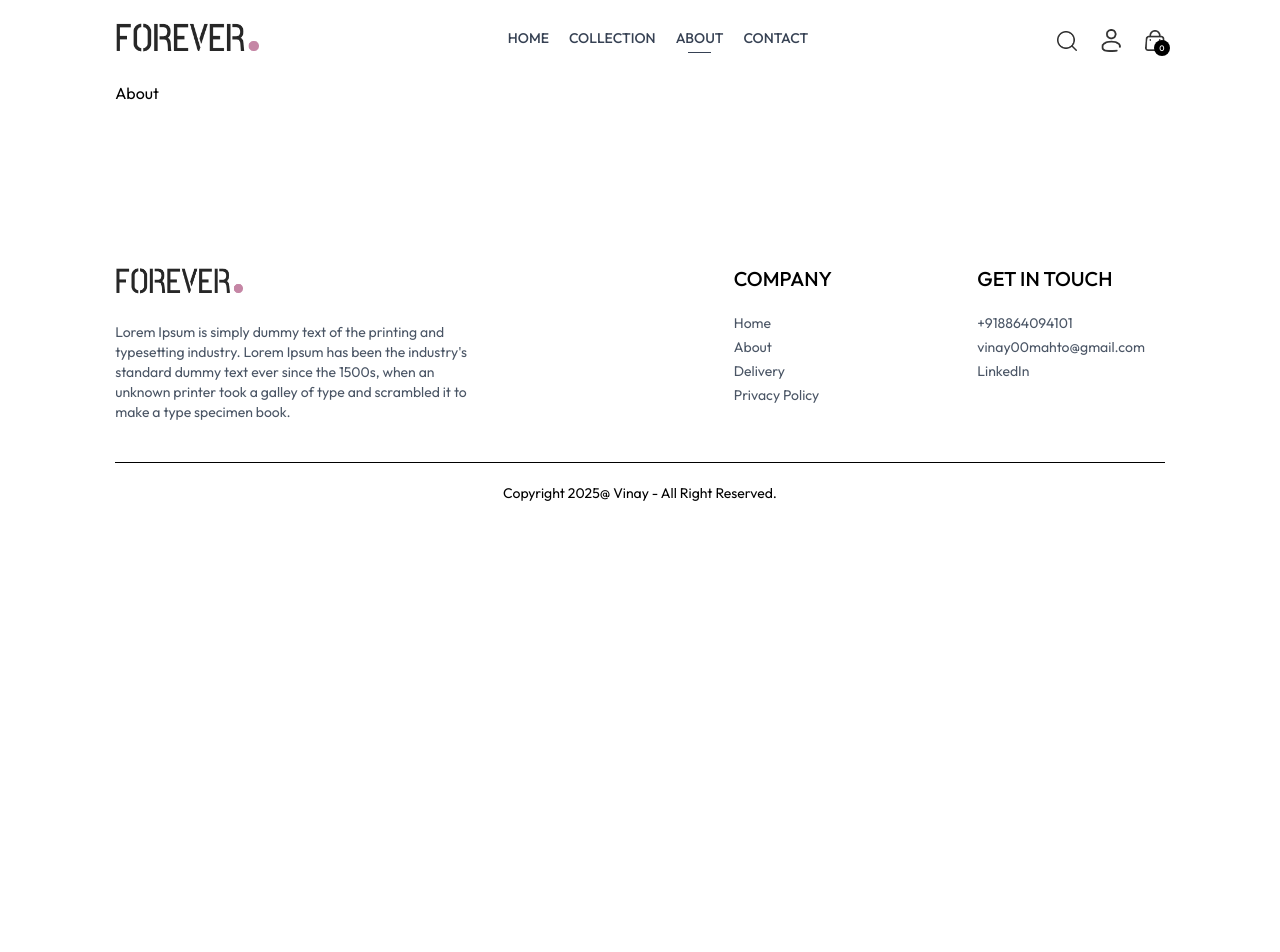
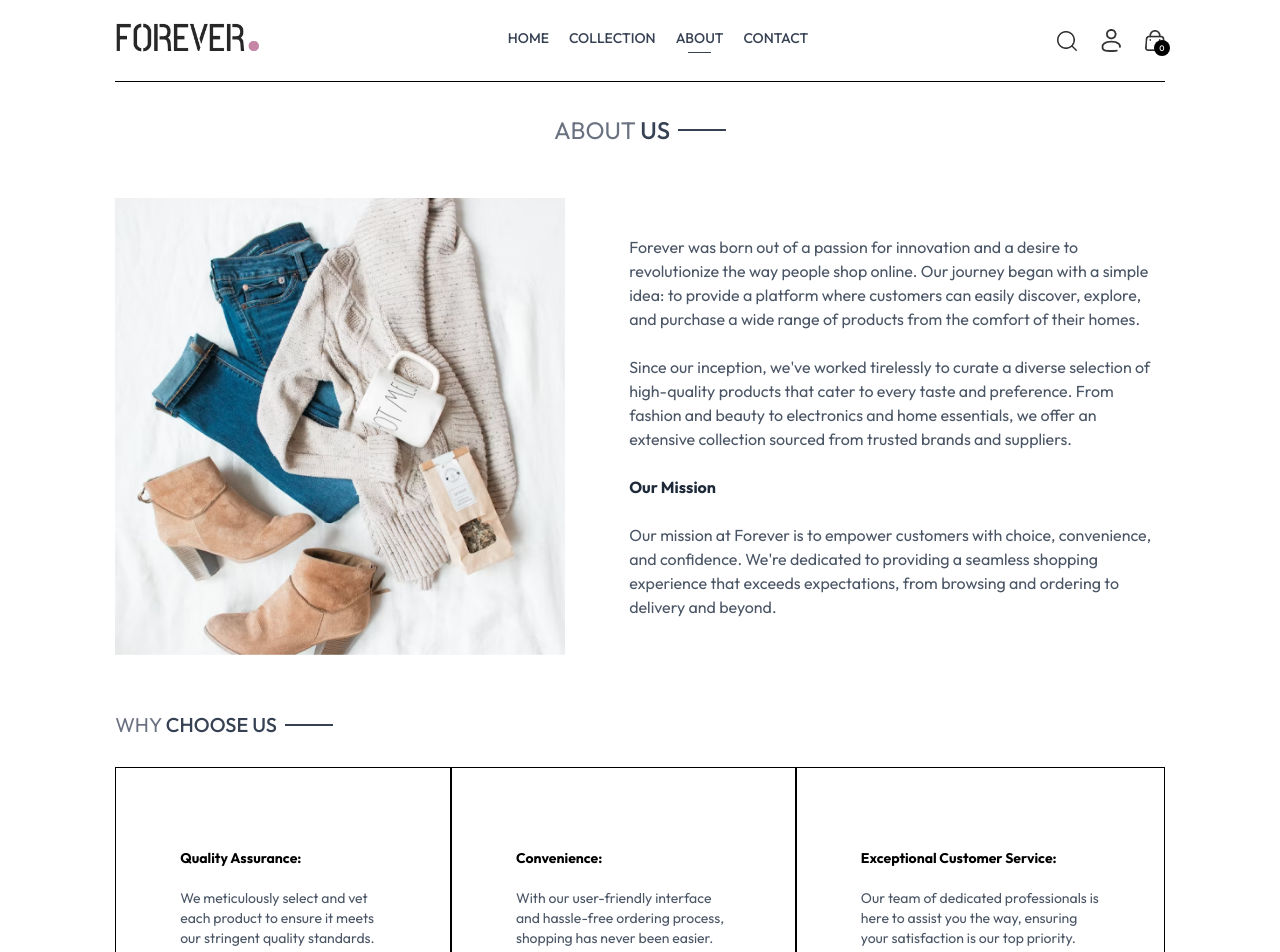
Before and after one commit to Vinay980/E-Commerce-Full-Stack, a React (Vite) app in the folder frontend/: page /about in a window 1280 px wide. Shown: the top 952 px of the page. Before the commit the page ends 800 px from the top, so only its background shows below. Built offline with nearby package versions, Linux system fonts and the light colour scheme.

Commit message:
Complete Frontend part

```diff
--- a/frontend/src/components/Navbar.jsx
+++ b/frontend/src/components/Navbar.jsx
@@ -31,7 +31,7 @@
             <div className='flex items-center gap-6'>
                 <img onClick={() => setShowSearch(true)} src={assets.search_icon} className='w-5 cursor-pointer' alt="" />
                 <div className='group relative'>
-                    <img src={assets.profile_icon} className='w-5 cursor-pointer' alt="" />
+                    <Link to={'/login'}><img src={assets.profile_icon} className='w-5 cursor-pointer' alt="" /></Link>
                     <div className='group-hover:block hidden absolute dropdown-menu right-0 pt-4'>
                         <div className='flex flex-col gap-2 w-36 py-3 px-5 bg-slate-100 text-gray-500 rounded'>
                             <p className='cursor-pointer hover:text-black'>My Profile</p>
--- a/frontend/src/pages/About.jsx
+++ b/frontend/src/pages/About.jsx
@@ -1,8 +1,47 @@
 import React from 'react'
+import Title from '../components/Title'
+import { assets } from '../assets/assets'
+import NewsLetterBox from '../components/NewsLetterBox'
 
 const About = () => {
   return (
-    <div>About</div>
+    <div>
+      <div className='text-2xl text-center pt-8 border-t'>
+        <Title text1={'ABOUT'} text2={'US'} />
+      </div>
+
+      <div className='my-10 flex flex-col md:flex-row gap-16'>
+        <img className='w-full md:max-w-[450px]' src={assets.about_img} alt="" />
+        <div className='flex flex-col justify-center gap-6 md:w-2/4 text-gray-600'>
+          <p>Forever was born out of a passion for innovation and a desire to revolutionize the way people shop online. Our journey began with a simple idea: to provide a platform where customers can easily discover, explore, and purchase a wide range of products from the comfort of their homes.</p>
+          <p>Since our inception, we've worked tirelessly to curate a diverse selection of high-quality products that cater to every taste and preference. From fashion and beauty to electronics and home essentials, we offer an extensive collection sourced from trusted brands and suppliers.</p>
+          <b className='text-gray-800'>Our Mission</b>
+          <p>Our mission at Forever is to empower customers with choice, convenience, and confidence. We're dedicated to providing a seamless shopping experience that exceeds expectations, from browsing and ordering to delivery and beyond.</p>
+        </div>
+      </div>
+
+      <div className=' text-xl py-4'>
+        <Title text1={'WHY'} text2={'CHOOSE US'} />
+      </div>
+
+      <div className='flex flex-col md:flex-row text-sm mb-20'>
+        <div className='border px-10 md:px-16 py-8 sm:py-20 flex flex-col gap-5'>
+          <b>Quality Assurance:</b>
+          <p className=' text-gray-600'>We meticulously select and vet each product to ensure it meets our stringent quality standards.</p>
+        </div>
+        <div className='border px-10 md:px-16 py-8 sm:py-20 flex flex-col gap-5'>
+          <b>Convenience:</b>
+          <p className=' text-gray-600'>With our user-friendly interface and hassle-free ordering process, shopping has never been easier.</p>
+        </div>
+        <div className='border px-10 md:px-16 py-8 sm:py-20 flex flex-col gap-5'>
+          <b>Exceptional Customer Service:</b>
+          <p className=' text-gray-600'>Our team of dedicated professionals is here to assist you the way, ensuring your satisfaction is our top priority.</p>
+        </div>
+      </div>
+
+      <NewsLetterBox/>
+
+    </div>
   )
 }
 
--- a/frontend/src/pages/Contact.jsx
+++ b/frontend/src/pages/Contact.jsx
@@ -1,8 +1,27 @@
 import React from 'react'
+import Title from '../components/Title'
+import { assets } from '../assets/assets'
+import NewsLetterBox from '../components/NewsLetterBox'
 
 const Contact = () => {
   return (
-    <div>Contact</div>
+    <div>
+      <div className='text-center text-2xl pt-10 border-t'>
+        <Title text1={'CONTACT'} text2={'US'} />
+      </div>
+
+      <div className='my-10 flex flex-col justify-center md:flex-row gap-10 mb-28'>
+        <img className='w-full md:max-w-[480px]' src={assets.contact_img} alt="" />
+        <div className="flex flex-col justify-center items-start gap-6">
+          <p className="font-semibold text-xl text-gray-600">Our Store</p>
+          <p className=" text-gray-500">54709 Willms Station <br /> Suite 350, Washington, USA</p>
+          <p className=" text-gray-500">Tel: (415) 555-0132 <br /> Email: admin@forever.com</p>
+          <p className="font-semibold text-xl text-gray-600">Careers at Forever</p><p class=" text-gray-500">Learn more about our teams and job openings.</p>
+          <button className="border border-black px-8 py-4 text-sm hover:bg-black hover:text-white transition-all duration-500">Explore Jobs</button>
+        </div>
+      </div>
+      <NewsLetterBox/>
+    </div>
   )
 }
 
--- a/frontend/src/pages/Login.jsx
+++ b/frontend/src/pages/Login.jsx
@@ -1,8 +1,31 @@
-import React from 'react'
+import { useState } from 'react'
 
 const Login = () => {
+
+  const [currentState, setCurrentState] = useState('Sign Up')
+  const onSubmitHandler = async (e) => {
+    e.preventDefault()
+  }
+
   return (
-    <div>Login</div>
+    <form onSubmit={onSubmitHandler} className='flex flex-col items-center w-[90%] sm:max-w-96 m-auto mt-14 gap-4 text-gray-800'>
+      <div className='inline-flex items-center gap-2 mb-2 mt-10'>
+        <p className='prata-regular text-3xl'>{currentState}</p>
+        <hr className='border-none h-[1.5px] w-8 bg-gray-800' />
+      </div>
+      {currentState ==='Login'?'':<input type="text" className='w-full px-3 py-2 border border-gray-800' placeholder='Name' required />}
+      <input type="email" className="w-full px-3 py-2 border border-gray-800" placeholder="Email" required />
+      <input type="password" className="w-full px-3 py-2 border border-gray-800" placeholder="Password" required />
+      <div className='w-full flex justify-between text-sm mt-[-8px]'>
+        <p className=" cursor-pointer">Forgot your password?</p>
+        {
+          currentState === 'Login'
+          ? <p onClick={()=>setCurrentState('Sign Up')} className=" cursor-pointer">Create account</p>
+          : <p onClick={()=>setCurrentState('Login')} className='cursor-pointer'>Login Here</p>
+        }
+      </div>
+      <button className='bg-black text-white font-light px-8 py-2 mt-4 cursor-pointer'>{currentState === 'Login' ? 'Sign In' : 'Sign Up'}</button>
+    </form>
   )
 }
 
--- a/frontend/src/pages/Orders.jsx
+++ b/frontend/src/pages/Orders.jsx
@@ -29,9 +29,10 @@
               </div>
               <div className='md:w-1/2 flex justify-between'>
                 <div className='flex items-center gap-2'>
-                  <p></p>
-                  <p></p>
+                  <p className='min-w-2 h-2 rounded-full bg-green-500 '></p>
+                  <p>Ready to ship</p>
                 </div>
+                <button className='border px-4 py-2 text-sm font-medium rounded-sm'>Track Order</button>
               </div>
             </div>
           ))
```
